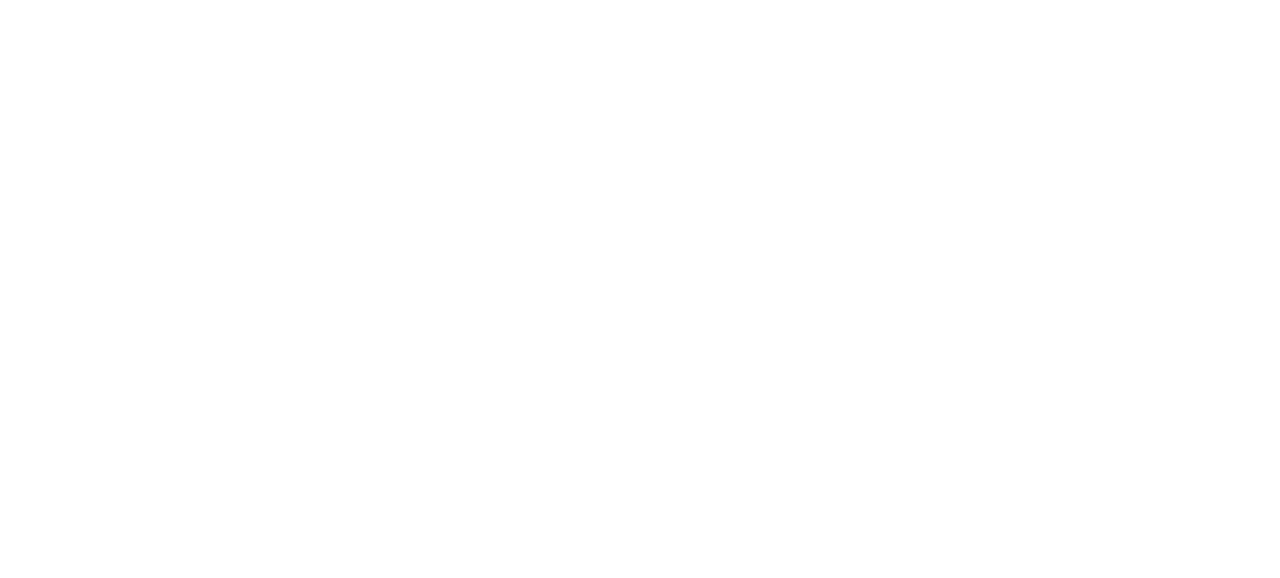
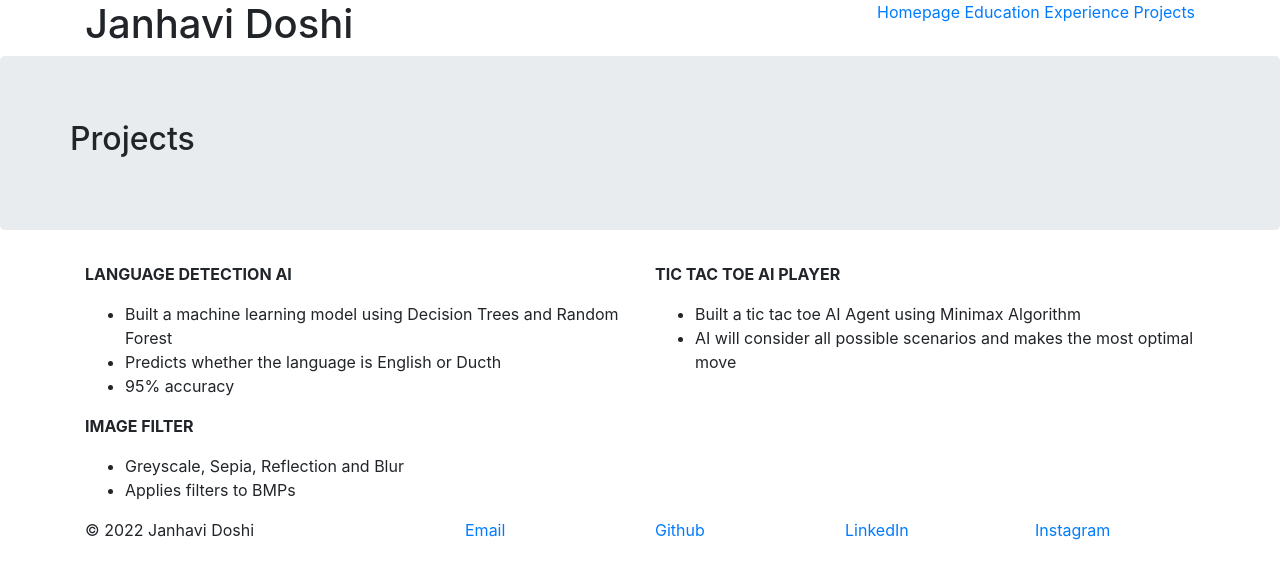
Before and after one commit to janhavidoshi/personal-website, a plain HTML site: page projects.html in a window 1280 px wide. Drawn offline with nearby package versions, Linux system fonts and the light colour scheme.

Commit message:
adding projects

```diff
--- a/projects.html
+++ b/projects.html
@@ -1,10 +1,92 @@
 <!DOCTYPE html>
 <html lang="en">
-<head>
-    <meta charset="UTF-8">
-    <title>Title</title>
-</head>
-<body>
+  <head>
+    <title>Janhavi's Personal Portfolio</title>
+    <meta charset="utf-8" />
+    <link
+      rel="stylesheet"
+      href="https://stackpath.bootstrapcdn.com/bootstrap/4.3.1/css/bootstrap.min.css"
+      integrity="sha384-ggOyR0iXCbMQv3Xipma34MD+dH/1fQ784/j6cY/iJTQUOhcWr7x9JvoRxT2MZw1T"
+      crossorigin="anonymous"
+    />
+    <link
+      href="https://fonts.googleapis.com/css?family=Roboto:300,400,700"
+      rel="stylesheet"
+      type="text/css"
+    />
+    <link href="style.css" type="text/css" rel="stylesheet" />
+  </head>
+  <body>
+    <header class="container">
+      <div class="row">
+        <h1 class="col-sm-6">Janhavi Doshi</h1>
+        <nav class="col-sm-6 text-right">
+          <a href="index.html">Homepage</a>
+          <a href="education.html">Education</a>
+          <a href="experience.html">Experience</a>
+          <a href="projects.html">Projects</a>
+        </nav>
+      </div>
+    </header>
+    <section class="jumbotron">
+      <div class="container">
+        <div class="row">
+          <h2>Projects</h2>
+        </div>
+      </div>
+    </section>
+    <section class="container">
+      <div class="row">
+        <div class="col-sm-6">
+          <p class="font-weight-bold">LANGUAGE DETECTION AI</p>
+          <ul>
+            <li>
+              Built a machine learning model using Decision Trees and Random
+              Forest
+            </li>
+            <li>Predicts whether the language is English or Ducth</li>
+            <li>95% accuracy</li>
+          </ul>
+        </div>
+        <div class="col-sm-6">
+          <p class="font-weight-bold">TIC TAC TOE AI PLAYER</p>
+          <ul>
+            <li>Built a tic tac toe AI Agent using Minimax Algorithm</li>
+            <li>
+              AI will consider all possible scenarios and makes the most optimal
+              move
+            </li>
+          </ul>
+        </div>
+      </div>
+      <div class="row">
+        <div class="col-sm-6">
+          <p class="font-weight-bold">IMAGE FILTER</p>
+          <ul>
+            <li>Greyscale, Sepia, Reflection and Blur</li>
+            <li>Applies filters to BMPs</li>
+          </ul>
+        </div>
+      </div>
+    </section>
+    <footer class="container">
+      <div class="row">
+        <p class="col-sm-4">&copy; 2022 Janhavi Doshi</p>
+        <div class="col-sm-2">
+          <a href="mailto:janhavi4696@gmail.com">Email</a>
+        </div>
+        <div class="col-sm-2">
+          <a href="https://github.com/janhavidoshi">Github</a>
+        </div>
 
-</body>
+        <div class="col-sm-2">
+          <a href="https://www.linkedin.com/in/janhavi-doshi/">LinkedIn</a>
+        </div>
+
+        <div class="col-sm-2">
+          <a href="https://www.instagram.com/artypixies/">Instagram</a>
+        </div>
+      </div>
+    </footer>
+  </body>
 </html>
```
